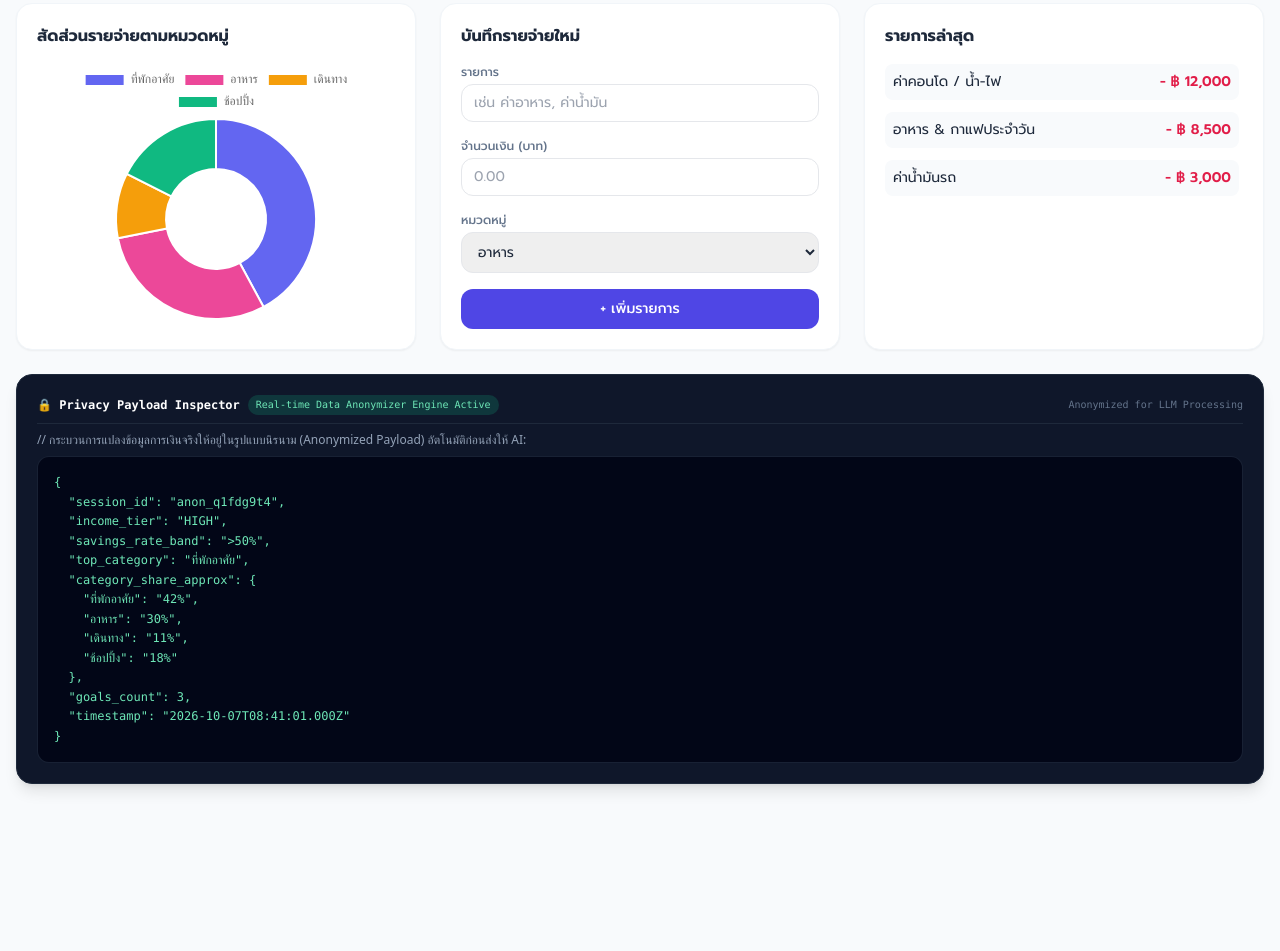
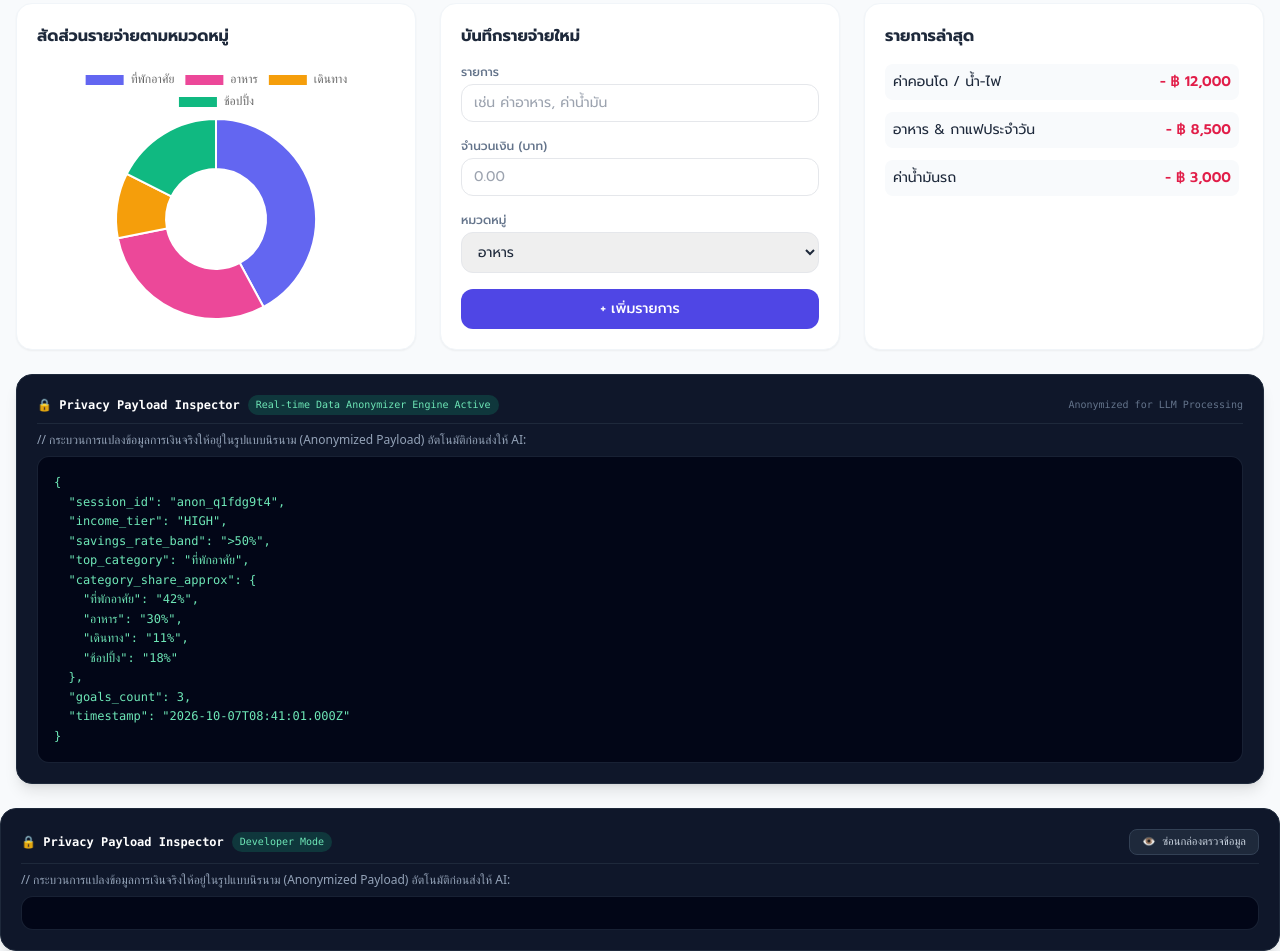
Before and after one commit to s6904033612212-max/-Smart-Spend-Wealth-Management-Agent, a plain HTML site: page index.html in a window 1280 px wide. Shown: the part 415-1366 px from the top of the page. Before the commit the page ends 1223 px from the top, so only its background shows below. Drawn offline with nearby package versions, Linux system fonts and the light colour scheme.

Commit message:
Update index.html

```diff
--- a/index.html
+++ b/index.html
@@ -393,3 +393,38 @@ renderGoals();
 </script>
 </body>
 </html>
+
+<!-- REAL-TIME PRIVACY PAYLOAD INSPECTOR (แบบเปิด-ปิดได้) -->
+<div class="bg-slate-900 text-emerald-400 p-5 rounded-2xl shadow-lg border border-slate-800 font-mono text-xs space-y-2">
+  <div class="flex justify-between items-center border-b border-slate-800 pb-2">
+    <span class="font-bold flex items-center gap-2 text-white">
+      🔒 Privacy Payload Inspector
+      <span class="bg-emerald-500/20 text-emerald-300 text-[10px] px-2 py-0.5 rounded-full font-normal">Developer Mode</span>
+    </span>
+
+    <!-- ปุ่มสำหรับกด ซ่อน/แสดง กล่อง JSON -->
+    <button onclick="toggleInspector()" class="text-[11px] bg-slate-800 hover:bg-slate-700 text-slate-300 px-3 py-1 rounded-lg border border-slate-700 transition">
+      <span id="inspectorBtnText">👁️ ซ่อนกล่องตรวจข้อมูล</span>
+    </button>
+  </div>
+
+  <div id="inspectorContent" class="space-y-2">
+    <p class="text-slate-400 font-sans text-xs">// กระบวนการแปลงข้อมูลการเงินจริงให้อยู่ในรูปแบบนิรนาม (Anonymized Payload) อัตโนมัติก่อนส่งให้ AI:</p>
+    <pre id="payloadInspectorText" class="bg-slate-950 p-4 rounded-xl overflow-x-auto text-emerald-300 border border-slate-800/80 leading-relaxed"></pre>
+  </div>
+</div>
+
+<script>
+// ฟังก์ชันสำหรับเปิด-ปิดแสดงกล่อง Inspector
+function toggleInspector() {
+  const content = document.getElementById('inspectorContent');
+  const btnText = document.getElementById('inspectorBtnText');
+  if (content.classList.contains('hidden')) {
+    content.classList.remove('hidden');
+    btnText.textContent = '👁️ ซ่อนกล่องตรวจข้อมูล';
+  } else {
+    content.classList.add('hidden');
+    btnText.textContent = '🔍 แสดงกล่องตรวจข้อมูล (Dev Mode)';
+  }
+}
+</script>
```
